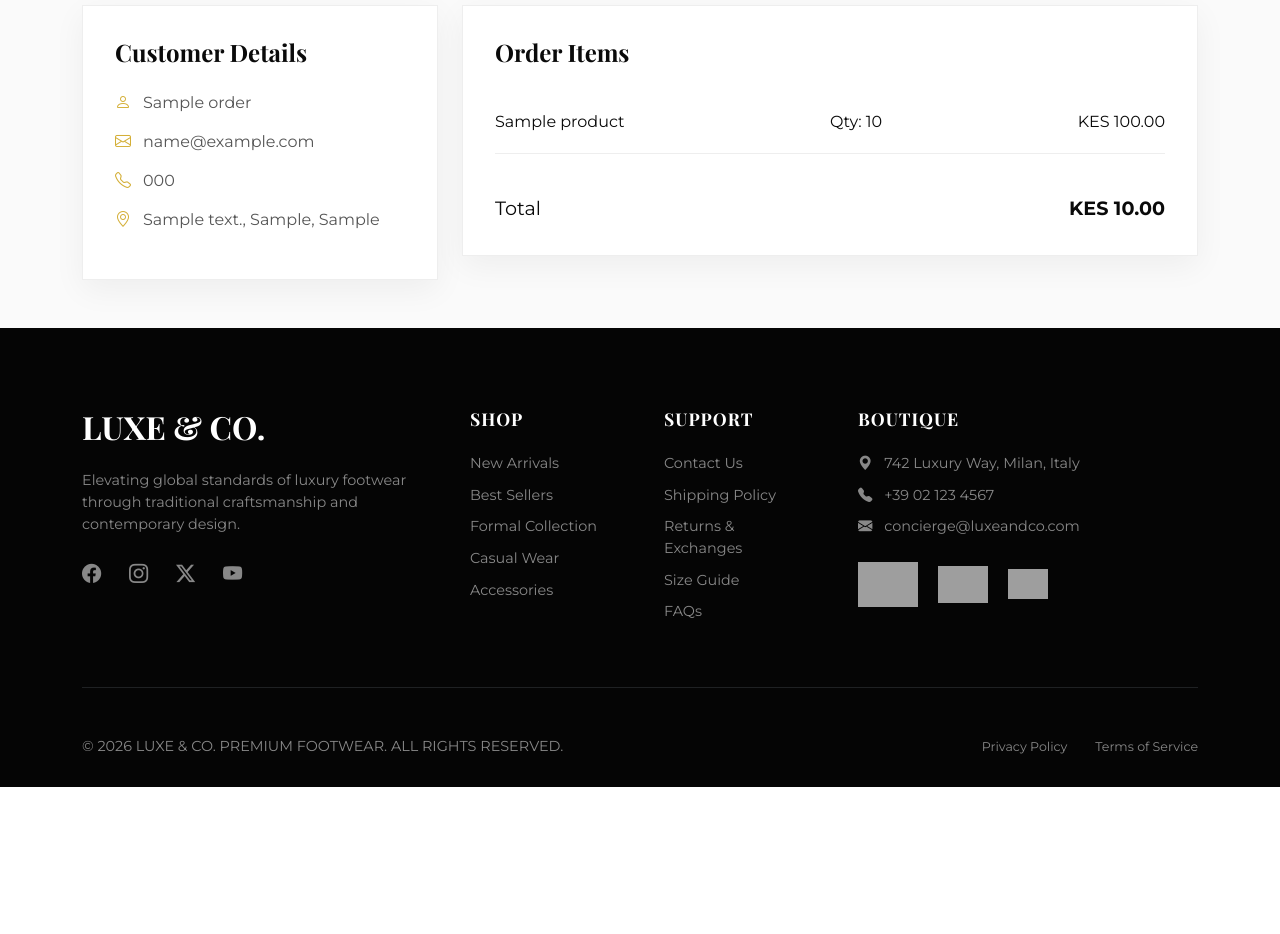
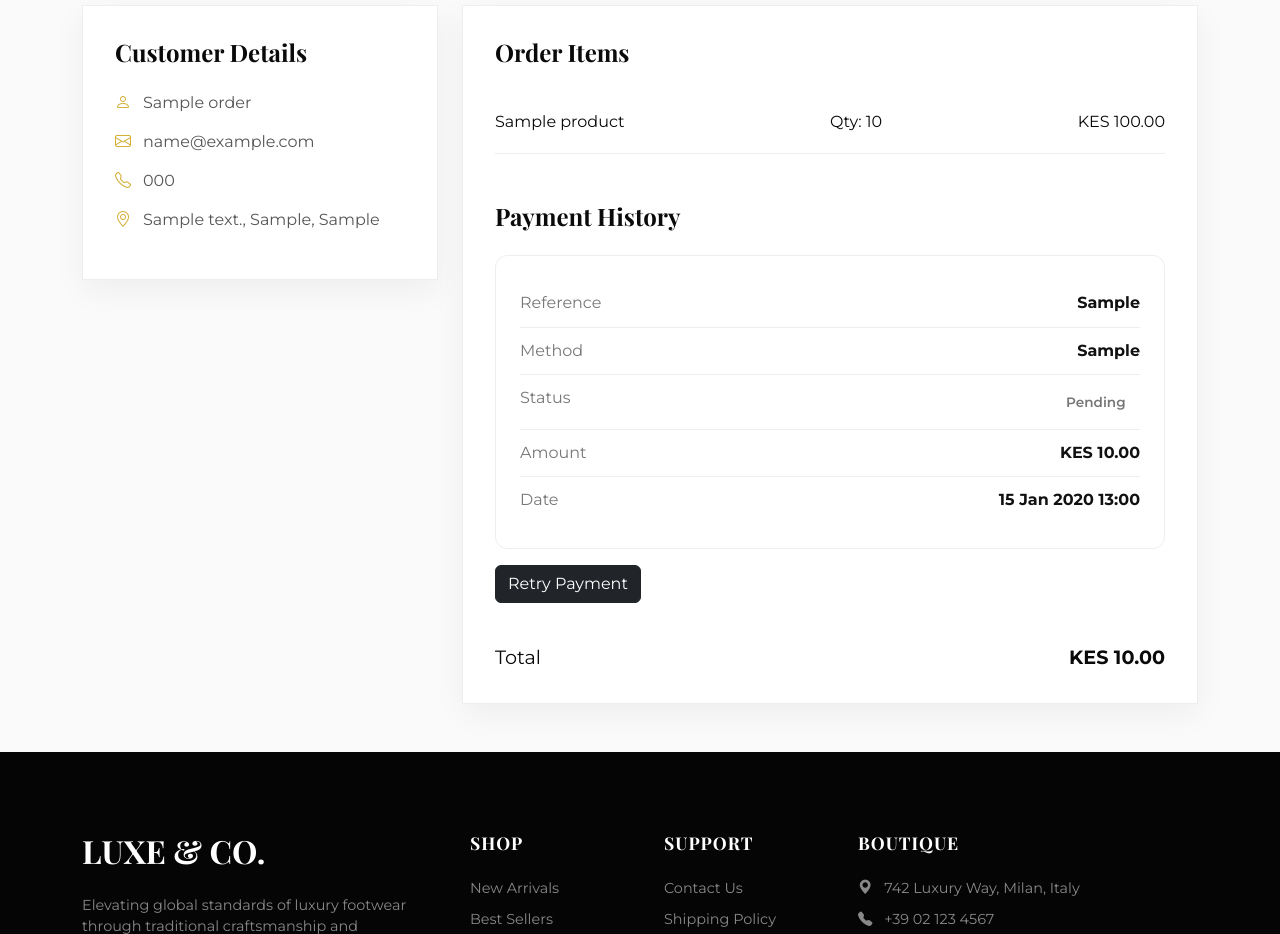
Before and after one commit to jodham/django-ecommerce-docker, a Django app: page /checkout/detail/000/ in a window 1280 px wide. Shown: the part 399-1333 px from the top of the page. Before the commit the page ends 1186 px from the top, so only its background shows below. Run offline with Django 5.2, Linux system fonts and the light colour scheme; a user stored in the database is signed in; tables that the repository leaves empty hold one stand-in row (values such as "Sample post"); some web fonts are replaced; grey boxes are pictures that could not be loaded.

Commit message:
feat: complete payment foundation and retry workflow

```diff
--- a/orders/models.py
+++ b/orders/models.py
@@ -49,7 +49,17 @@ class Order(models.Model):
         null=True,
         blank=True
     )
+    PAYMENT_STATUS_CHOICES = [
 
+        ("unpaid", "Unpaid"),
+
+        ("paid", "Paid"),
+
+        ("failed", "Failed"),
+
+        ("refunded", "Refunded"),
+
+    ]
     STATUS_CHOICES = [
 
         ("pending", "Pending"),
@@ -74,7 +84,35 @@ class Order(models.Model):
         choices=STATUS_CHOICES,
         default="pending"
     )
+    payment_status = models.CharField(
 
+        max_length=20,
+
+        choices=PAYMENT_STATUS_CHOICES,
+
+        default="unpaid"
+
+    )
+
+    payment_method = models.CharField(
+        max_length=50,
+        blank=True,
+        null=True
+    )
+
+
+    transaction_id = models.CharField(
+        max_length=100,
+        blank=True,
+        null=True,
+        unique=True
+    )
+
+
+    paid_at = models.DateTimeField(
+        blank=True,
+        null=True
+    )
 
     total = models.DecimalField(
         max_digits=10,
@@ -133,3 +171,84 @@ class OrderItem(models.Model):
 
     def __str__(self):
         return self.product.name
+
+
+class Payment(models.Model):
+
+    PAYMENT_STATUS_CHOICES = [
+
+        ("pending", "Pending"),
+
+        ("paid", "Paid"),
+
+        ("failed", "Failed"),
+
+        ("refunded", "Refunded"),
+
+    ]
+
+
+    order = models.ForeignKey(
+
+        Order,
+
+        related_name="payments",
+
+        on_delete=models.CASCADE
+
+    )
+
+
+    amount = models.DecimalField(
+
+        max_digits=10,
+
+        decimal_places=2
+
+    )
+
+
+    payment_method = models.CharField(
+
+        max_length=50
+
+    )
+
+
+    status = models.CharField(
+
+        max_length=20,
+
+        choices=PAYMENT_STATUS_CHOICES,
+
+        default="pending"
+
+    )
+
+
+    transaction_reference = models.CharField(
+
+        max_length=100,
+
+        unique=True
+
+    )
+
+
+    created_at = models.DateTimeField(
+
+        auto_now_add=True
+
+    )
+
+
+    updated_at = models.DateTimeField(
+
+        auto_now=True
+
+    )
+
+
+    def __str__(self):
+
+        return self.transaction_reference
--- a/orders/urls.py
+++ b/orders/urls.py
@@ -1,6 +1,6 @@
 from django.urls import path
 
-from .views import checkout, order_detail, order_history, order_success
+from .views import checkout, order_detail, order_history, order_success, retry_payment_view
 
 
 urlpatterns = [
@@ -8,4 +8,5 @@ urlpatterns = [
     path("success/<str:order_number>/", order_success, name="order_success"),
     path("detail/<str:order_number>/", order_detail, name="order_detail"),
     path("account/orders/", order_history, name="order_history"),
+    path("retry-payment/<str:order_number>/", retry_payment_view, name="retry_payment"),
 ]
--- a/orders/views.py
+++ b/orders/views.py
@@ -1,6 +1,7 @@
 from django.shortcuts import render, redirect
 from django.shortcuts import get_object_or_404
 import cart
+from .services import initialize_payment, retry_payment
 from cart.models import Cart
 from .models import Order, OrderItem
 from django.contrib.auth.decorators import login_required
@@ -57,15 +58,20 @@ def checkout(request):
                 order=order,
                 product=item.product,
                 quantity=item.quantity,
-                price=item.product.price,
-                status="pending"
+                price=item.product.price
             )
 
         cart.status = "completed"
         cart.save()
 
 
-        return redirect("order_success", order_number=order.order_number)
+        payment = initialize_payment(order)
+
+
+        return redirect(
+            "order_success",
+            order_number=order.order_number
+        )
 
 
 
@@ -134,3 +140,26 @@ def order_history(request):
             "orders": orders
         }
     )
+
+@login_required
+def retry_payment_view(request, order_number):
+
+
+    order = get_object_or_404(
+
+        Order,
+
+        order_number=order_number,
+
+        user=request.user
+
+    )
+
+
+    retry_payment(order)
+
+
+    return redirect(
+        "order_detail",
+        order_number=order.order_number
+    )
--- a/static/css/style.css
+++ b/static/css/style.css
@@ -1224,3 +1224,184 @@ footer a:hover {
 
 
 }
+
+/* ===============================
+   ORDER SUCCESS PAYMENT INFO
+================================ */
+
+
+.success-payment-box {
+
+    padding:2rem;
+
+    border:1px solid #eee;
+
+    border-radius:12px;
+
+    background:#fff;
+
+}
+
+
+
+.success-payment-box h5 {
+
+    margin-bottom:1.5rem;
+
+    font-weight:600;
+
+}
+
+
+
+.payment-row {
+
+    display:flex;
+
+    justify-content:space-between;
+
+    padding:.8rem 0;
+
+    border-bottom:1px solid #eee;
+
+}
+
+
+
+.payment-row:last-child {
+
+    border-bottom:none;
+
+}
+
+
+
+.payment-row span {
+
+    color:#777;
+
+}
+
+
+
+.payment-row strong {
+
+    color:#111;
+
+}
+
+/* ===============================
+   PAYMENT HISTORY
+================================ */
+
+
+.payment-history {
+
+    margin-top:3rem;
+
+}
+
+
+
+.payment-card {
+
+    border:1px solid #eee;
+
+    border-radius:12px;
+
+    padding:1.5rem;
+
+    margin-top:1rem;
+
+    background:#fff;
+
+}
+
+
+
+.payment-row {
+
+    display:flex;
+
+    justify-content:space-between;
+
+    padding:.7rem 0;
+
+    border-bottom:1px solid #eee;
+
+}
+
+
+
+.payment-row:last-child {
+
+    border-bottom:none;
+
+}
+
+
+
+.payment-row span {
+
+    color:#777;
+
+}
+
+/* ===============================
+   PAYMENT STATUS BADGES
+================================ */
+
+
+.payment-badge {
+
+    display:inline-block;
+
+    padding:.35rem .9rem;
+
+    border-radius:20px;
+
+    font-size:.85rem;
+
+    font-weight:600;
+
+}
+
+
+
+.payment-pending {
+
+    background:#fff3cd;
+
+    color:#856404;
+
+}
+
+
+
+.payment-paid {
+
+    background:#d4edda;
+
+    color:#155724;
+
+}
+
+
+
+.payment-failed {
+
+    background:#f8d7da;
+
+    color:#721c24;
+
+}
+
+
+
+.payment-refunded {
+
+    background:#e2e3e5;
+
+    color:#383d41;
+
+}
--- a/templates/components/navbar.html
+++ b/templates/components/navbar.html
@@ -46,7 +46,7 @@
 
                             <li>
                                 <a class="dropdown-item"
-                                href="{% url 'order_history' %}">
+                                href="{% url 'order_history' %}" style="color: black !important;">
 
                                     <i class="bi bi-bag me-2"></i>
                                     My Orders
--- a/templates/orders/order_detail.html
+++ b/templates/orders/order_detail.html
@@ -167,7 +167,123 @@ Order Details | LUXE & CO.
 
                 {% endfor %}
 
+                <div class="mt-5 payment-history">
 
+                    <h4>
+                        Payment History
+                    </h4>
+
+
+                    {% if order.payments.all %}
+
+
+                        {% for payment in order.payments.all %}
+
+
+                        <div class="payment-card">
+
+
+                            <div class="payment-row">
+
+                                <span>
+                                    Reference
+                                </span>
+
+                                <strong>
+                                    {{ payment.transaction_reference }}
+                                </strong>
+
+                            </div>
+
+
+
+                            <div class="payment-row">
+
+                                <span>
+                                    Method
+                                </span>
+
+                                <strong>
+                                    {{ payment.payment_method }}
+                                </strong>
+
+                            </div>
+
+
+
+                            <div class="payment-row">
+
+                                <span>
+                                    Status
+                                </span>
+
+                                <strong>
+
+                                    <span class="payment-badge payment-{{ payment.get_status_display }}">
+
+                                        {{ payment.get_status_display }}
+
+                                    </span>
+                                </strong>
+
+                            </div>
+
+
+
+                            <div class="payment-row">
+
+                                <span>
+                                    Amount
+                                </span>
+
+                                <strong>
+                                    KES {{ payment.amount|floatformat:2 }}
+                                </strong>
+
+                            </div>
+
+
+
+                            <div class="payment-row">
+
+                                <span>
+                                    Date
+                                </span>
+
+                                <strong>
+                                    {{ payment.created_at|date:"d M Y H:i" }}
+                                </strong>
+
+                            </div>
+
+
+                        </div>
+
+
+                        {% endfor %}
+
+
+                    {% else %}
+
+                        <p>
+                            No payment records available.
+                        </p>
+
+                    {% endif %}
+
+                    {% if order.payment_status != "paid" %}
+
+                    <a
+                    href="{% url 'retry_payment' order.order_number %}"
+                    class="btn btn-dark mt-3">
+
+                    Retry Payment
+
+                    </a>
+
+                    {% endif %}
+
+                </div>
 
 
                 <div class="order-total">
```
Also changed, not shown: orders/admin.py (+95 -1 lines), orders/services.py (added, +120 -0 lines), templates/orders/success.html (+41 -0 lines), orders/migrations/0008_order_payment_status.py (added), orders/migrations/0009_order_paid_at_order_payment_method_and_more.py (added), orders/migrations/0010_payment.py (added).
